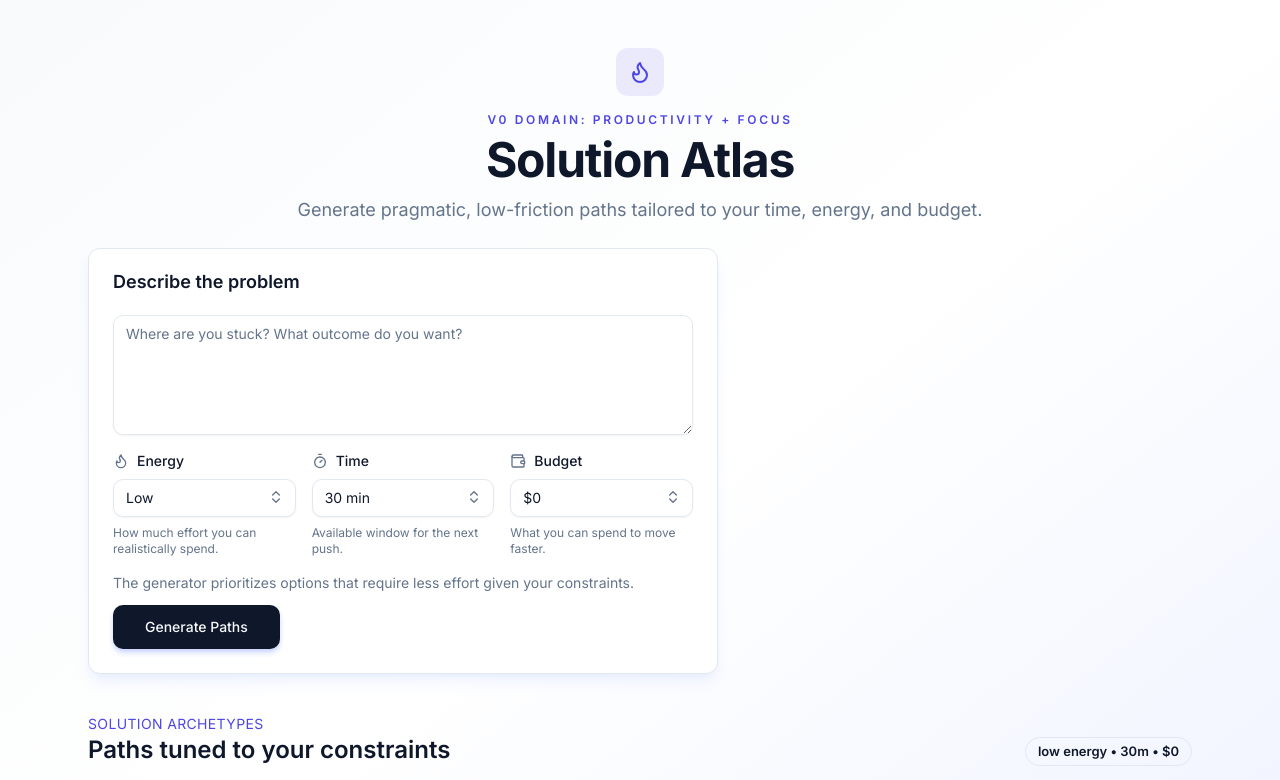
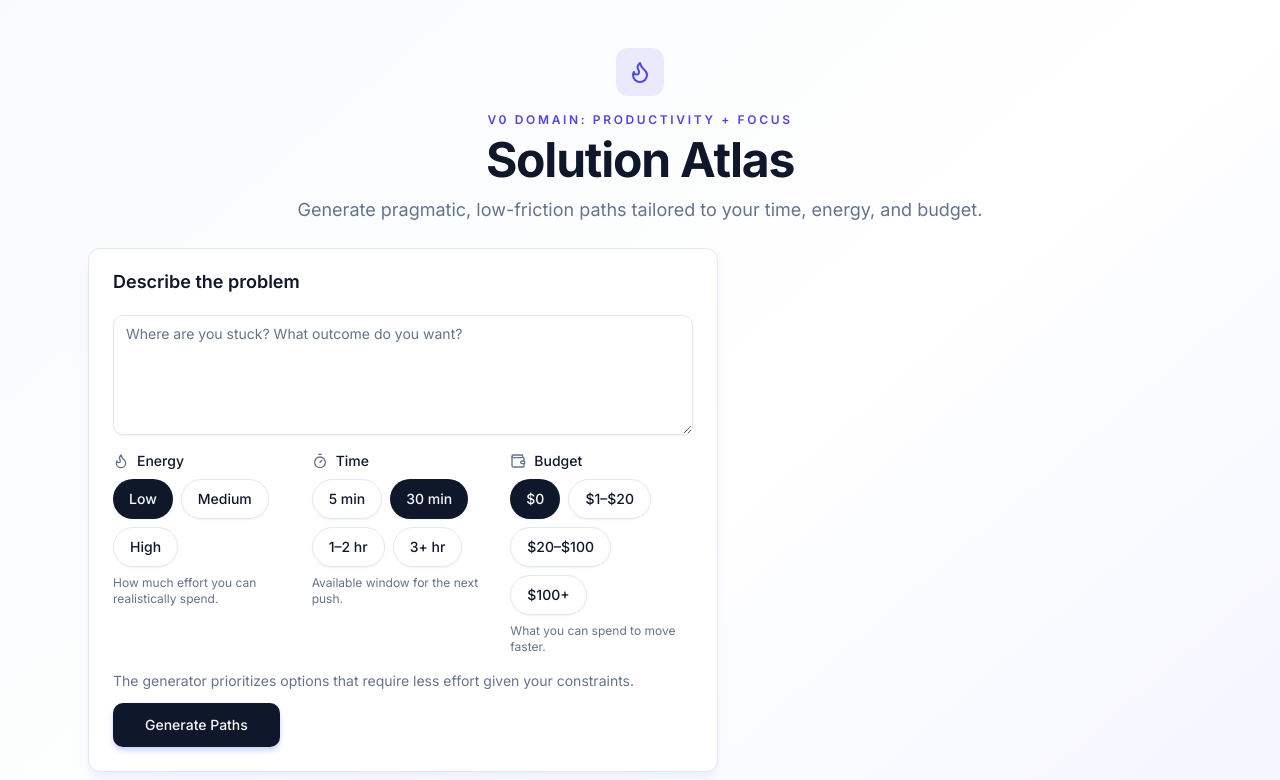
Before and after one commit to akashchandra/SSG, a Next.js app: page / in a window 1280 px wide. Shown: the top 780 px of the page. Built offline with nearby package versions, Linux system fonts and the light colour scheme.

Commit message:
Update constraint rendering and budget toggles

```diff
--- a/src/app/page.tsx
+++ b/src/app/page.tsx
@@ -1,16 +1,14 @@
 "use client";
 
-import { useEffect, useMemo, useState } from "react";
+import { type ComponentType, useEffect, useMemo, useState } from "react";
 import { Flame, Timer, Wallet } from "lucide-react";
 import { Button } from "@/components/ui/button";
 import { Badge } from "@/components/ui/badge";
 import { Card, CardContent, CardHeader, CardTitle } from "@/components/ui/card";
-import { Select } from "@/components/ui/select";
 import { Textarea } from "@/components/ui/textarea";
 import { SolutionCard } from "@/components/solution-card";
 import { HistoryPanel } from "@/components/history-panel";
 import {
-  type Archetype,
   type ConstraintSelection,
   type Suggestion,
   generateSolutionPaths,
@@ -40,6 +38,55 @@ const budgetOptions = [
   { label: formatBudgetLabel("$100+"), value: "$100+" }
 ];
 
+type ConstraintOption<T extends string> = {
+  label: string;
+  value: T;
+};
+
+interface ConstraintToggleGroupProps<T extends string> {
+  label: string;
+  helperText?: string;
+  options: ConstraintOption<T>[];
+  value: T;
+  onChange: (value: T) => void;
+  icon?: ComponentType<{ className?: string }>;
+}
+
+function ConstraintToggleGroup<T extends string>({
+  label,
+  helperText,
+  options,
+  value,
+  onChange,
+  icon: Icon
+}: ConstraintToggleGroupProps<T>) {
+  return (
+    <div className="space-y-2">
+      <label className="flex items-center gap-2 text-sm font-medium text-foreground">
+        {Icon ? <Icon className="h-4 w-4 text-muted-foreground" /> : null}
+        <span>{label}</span>
+      </label>
+      <div className="flex flex-wrap gap-2">
+        {options.map((option) => {
+          const isActive = option.value === value;
+          return (
+            <Button
+              key={option.value}
+              type="button"
+              variant={isActive ? "default" : "outline"}
+              className="rounded-full px-4 py-2 text-sm shadow-sm"
+              onClick={() => onChange(option.value)}
+            >
+              {option.label}
+            </Button>
+          );
+        })}
+      </div>
+      {helperText ? <p className="text-xs text-muted-foreground">{helperText}</p> : null}
+    </div>
+  );
+}
+
 export default function HomePage() {
   const [problem, setProblem] = useState("");
   const [selection, setSelection] = useState<ConstraintSelection>({
@@ -47,7 +94,6 @@ export default function HomePage() {
     time: "30m",
     budget: "$0"
   });
-  const [paths, setPaths] = useState<Archetype[]>([]);
   const [favorites, setFavorites] = useState<Set<string>>(new Set());
   const [hasGenerated, setHasGenerated] = useState(false);
 
@@ -59,9 +105,9 @@ export default function HomePage() {
   }, []);
 
   const selectionLabel = useMemo(() => formatConstraintLabel(selection), [selection]);
+  const rankedPaths = useMemo(() => generateSolutionPaths(selection), [selection]);
 
   const handleGenerate = () => {
-    setPaths(generateSolutionPaths(selection));
     setHasGenerated(true);
   };
 
@@ -110,35 +156,29 @@ export default function HomePage() {
                 />
 
                 <div className="grid gap-4 md:grid-cols-3">
-                  <Select
+                  <ConstraintToggleGroup
                     label="Energy"
+                    icon={Flame}
+                    options={energyOptions}
                     value={selection.energy}
-                    onChange={(event) =>
-                      setSelection((prev) => ({ ...prev, energy: event.target.value as ConstraintSelection["energy"] }))
-                    }
-                    options={energyOptions}
+                    onChange={(value) => setSelection((prev) => ({ ...prev, energy: value }))}
                     helperText="How much effort you can realistically spend."
-                    icon={Flame}
                   />
-                  <Select
+                  <ConstraintToggleGroup
                     label="Time"
+                    icon={Timer}
+                    options={timeOptions}
                     value={selection.time}
-                    onChange={(event) =>
-                      setSelection((prev) => ({ ...prev, time: event.target.value as ConstraintSelection["time"] }))
-                    }
-                    options={timeOptions}
+                    onChange={(value) => setSelection((prev) => ({ ...prev, time: value }))}
                     helperText="Available window for the next push."
-                    icon={Timer}
                   />
-                  <Select
+                  <ConstraintToggleGroup
                     label="Budget"
+                    icon={Wallet}
+                    options={budgetOptions}
                     value={selection.budget}
-                    onChange={(event) =>
-                      setSelection((prev) => ({ ...prev, budget: event.target.value as ConstraintSelection["budget"] }))
-                    }
-                    options={budgetOptions}
+                    onChange={(value) => setSelection((prev) => ({ ...prev, budget: value }))}
                     helperText="What you can spend to move faster."
-                    icon={Wallet}
                   />
                 </div>
 
@@ -188,7 +228,7 @@ export default function HomePage() {
           </div>
           {hasGenerated ? (
             <div className="grid gap-4 md:grid-cols-2">
-              {paths.map((archetype) => (
+              {rankedPaths.map((archetype) => (
                 <SolutionCard
                   key={archetype.id}
                   archetype={archetype}
```
